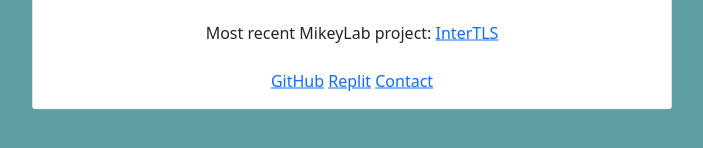
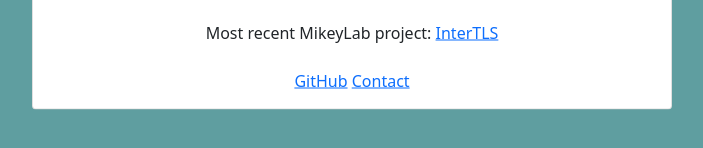
Before and after one commit to hieyou1/mikeylab-homepage, a plain HTML site: page index.html in a window 1280 px wide. Shown: the part 388-536 px from the top of the page, without its empty margins (288-991 px from the left). Drawn offline with nearby package versions, Linux system fonts and the light colour scheme.

Commit message:
Replit is off the site

```diff
--- a/index.html
+++ b/index.html
@@ -47,7 +47,6 @@
             <br />
             <br />
             <a href="https://github.com/hieyou1">GitHub</a>
-            <a href="https://replit.com/@letsrepl">Replit</a>
             <a href="mailto:contact@mikeylab.com">Contact</a>
         </div>
     </div>
```
